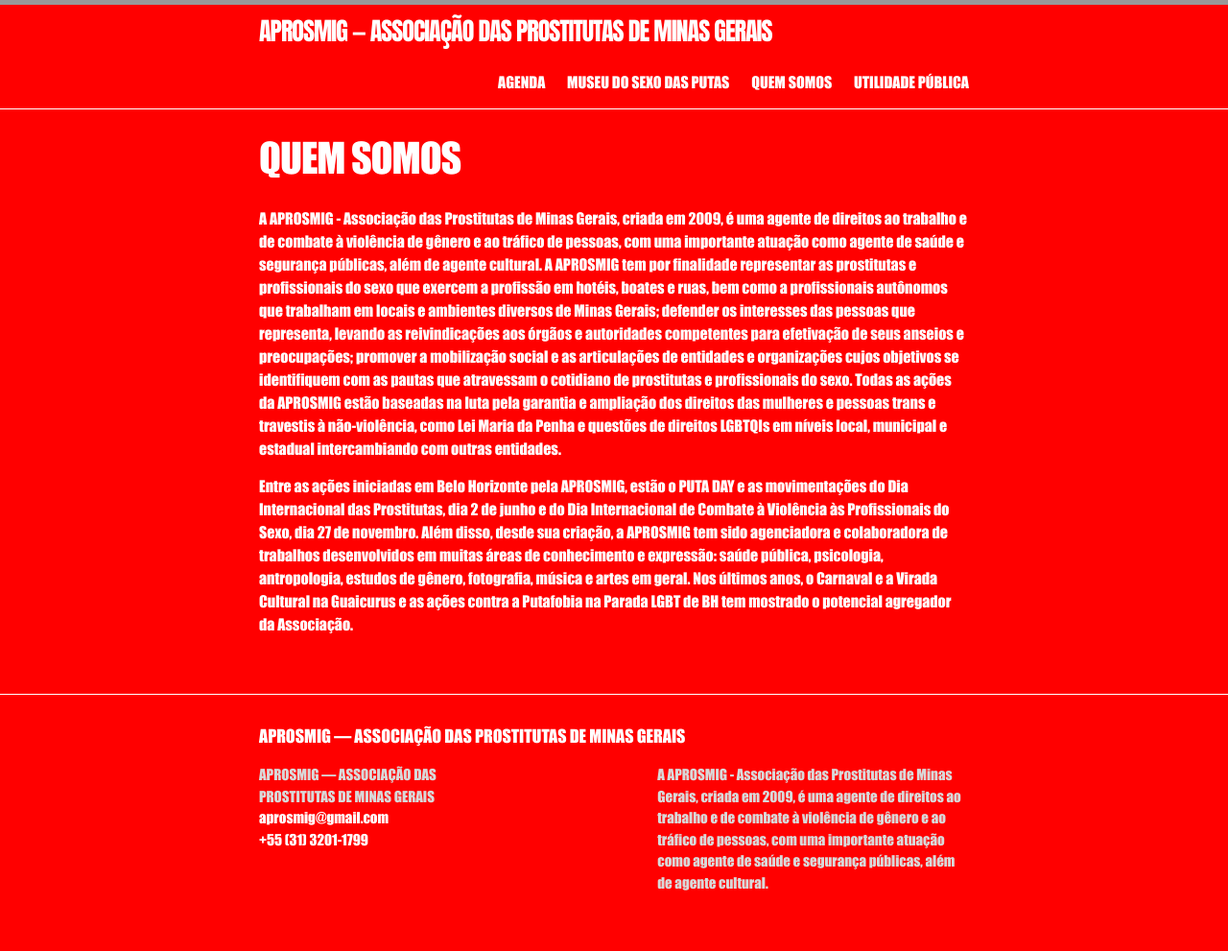
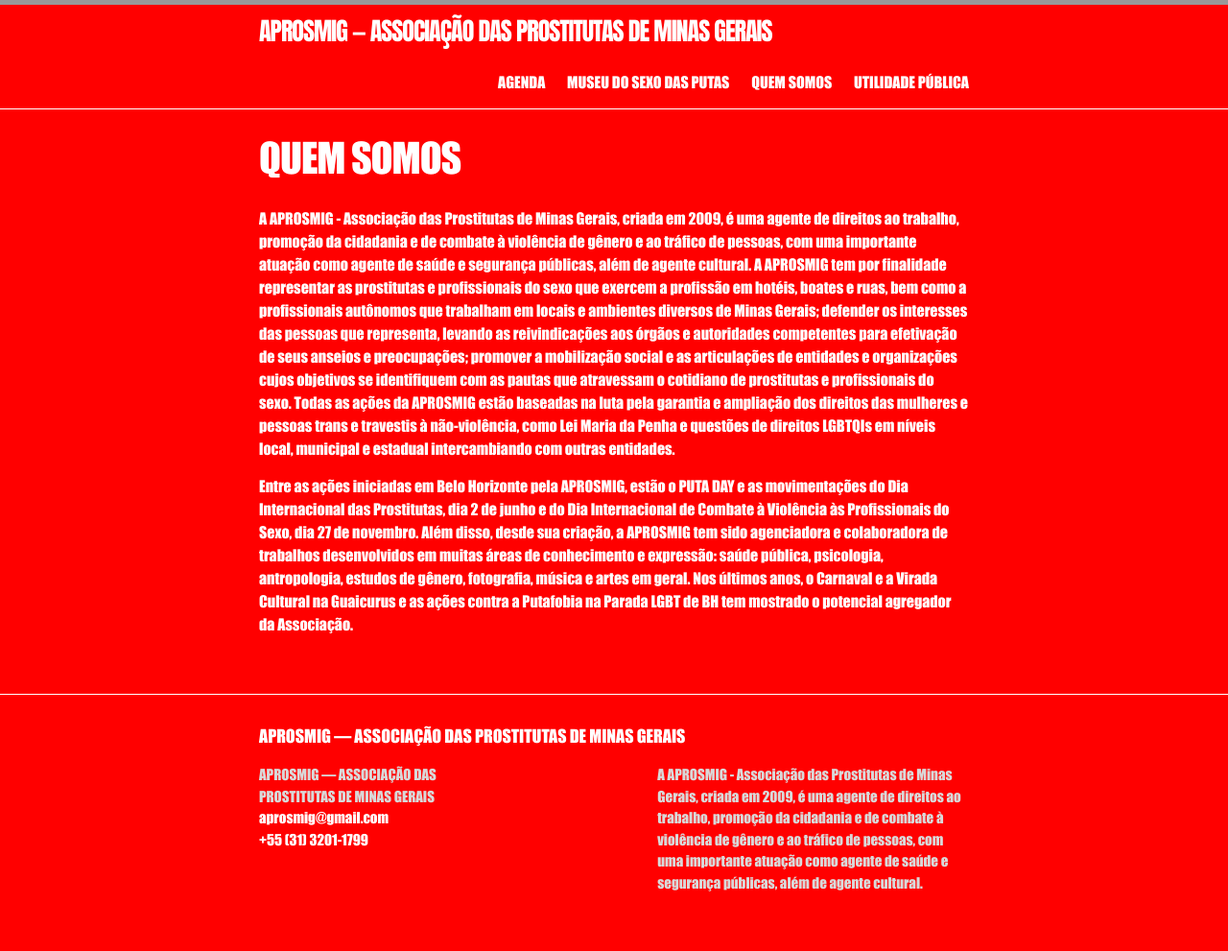
Before and after one commit to pudiva/aprosmig-site, a Jekyll site: the page built from quem-somos.md, in a window 1280 px wide. Shown: the whole page at 96% size. Built offline with Jekyll 4.4.1, drawn with Linux system fonts in a browser that asks for light colours.

Commit message:
Menciona que a aprosmig promove a cidadania.

```diff
--- a/_config.yml
+++ b/_config.yml
@@ -17,9 +17,9 @@
 email: aprosmig@gmail.com
 description: > # this means to ignore newlines until "baseurl:"
   A APROSMIG -  Associação das Prostitutas de Minas Gerais, criada em 2009, é
-  uma agente de direitos ao trabalho e de combate à violência de gênero e ao
-  tráfico de pessoas, com uma importante atuação como agente de saúde e
-  segurança públicas, além de agente cultural.
+  uma agente de direitos ao trabalho, promoção da cidadania e de combate à
+  violência de gênero e ao tráfico de pessoas, com uma importante atuação como
+  agente de saúde e segurança públicas, além de agente cultural.
 baseurl: "" # the subpath of your site, e.g. /blog
 url: "" # the base hostname & protocol for your site, e.g. http://example.com
 #twitter_username: jekyllrb
--- a/quem-somos.md
+++ b/quem-somos.md
@@ -5,20 +5,21 @@
 ---
 
 A APROSMIG -  Associação das Prostitutas de Minas Gerais, criada em 2009, é uma
-agente de direitos ao trabalho e de combate à violência de gênero e ao tráfico
-de pessoas, com uma importante atuação como agente de saúde e segurança
-públicas, além de agente cultural. A APROSMIG tem por finalidade representar as
-prostitutas e profissionais do sexo que exercem a profissão em hotéis, boates e
-ruas, bem como a profissionais autônomos que trabalham em locais e ambientes
-diversos de Minas Gerais; defender os interesses das pessoas que representa,
-levando as reivindicações aos órgãos e autoridades competentes para efetivação
-de seus anseios e preocupações; promover a mobilização social e as articulações
-de entidades e organizações cujos objetivos se identifiquem com as pautas que
-atravessam o cotidiano de prostitutas e profissionais do sexo. Todas as ações
-da APROSMIG estão baseadas na luta pela garantia e ampliação dos direitos das
-mulheres e pessoas trans e travestis à não-violência, como Lei Maria da Penha e
-questões de direitos LGBTQIs em níveis  local, municipal e estadual
-intercambiando com outras entidades.
+agente de direitos ao trabalho, promoção da cidadania e de combate à violência
+de gênero e ao tráfico de pessoas, com uma importante atuação como agente de
+saúde e segurança públicas, além de agente cultural. A APROSMIG tem por
+finalidade representar as prostitutas e profissionais do sexo que exercem a
+profissão em hotéis, boates e ruas, bem como a profissionais autônomos que
+trabalham em locais e ambientes diversos de Minas Gerais; defender os
+interesses das pessoas que representa, levando as reivindicações aos órgãos e
+autoridades competentes para efetivação de seus anseios e preocupações;
+promover a mobilização social e as articulações de entidades e organizações
+cujos objetivos se identifiquem com as pautas que atravessam o cotidiano de
+prostitutas e profissionais do sexo. Todas as ações da APROSMIG estão baseadas
+na luta pela garantia e ampliação dos direitos das mulheres e pessoas trans e
+travestis à não-violência, como Lei Maria da Penha e questões de direitos
+LGBTQIs em níveis  local, municipal e estadual intercambiando com outras
+entidades.
 
 Entre as ações iniciadas em Belo Horizonte pela APROSMIG, estão o PUTA DAY e as
 movimentações do Dia Internacional das Prostitutas, dia 2 de junho e do Dia
```
